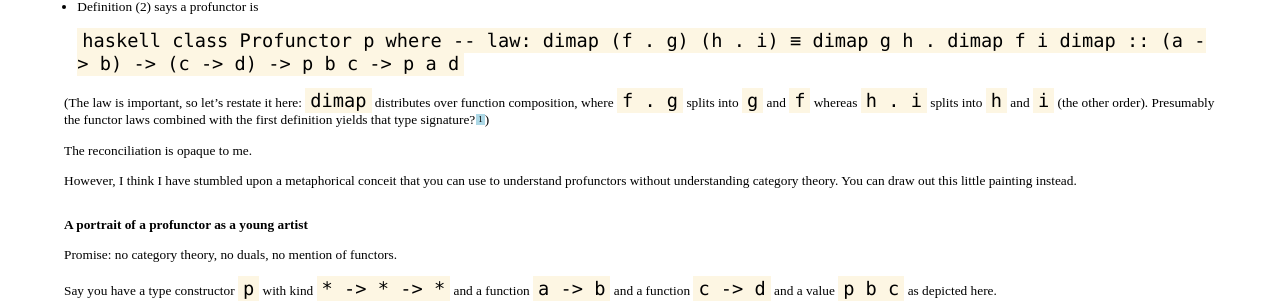
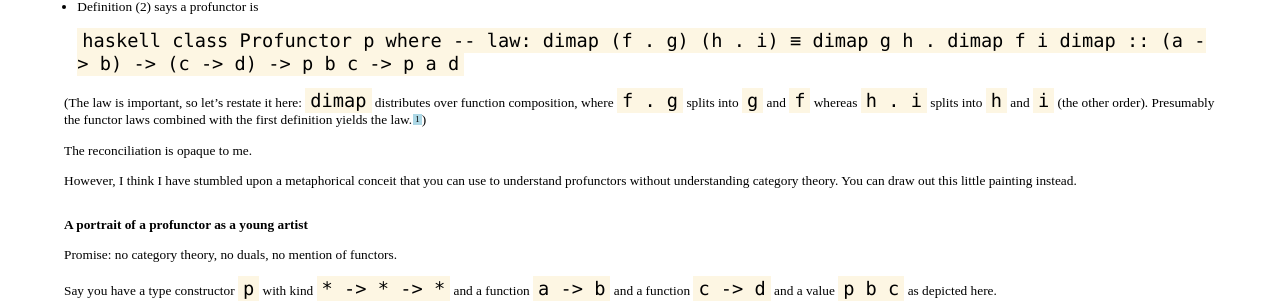
Before and after one commit to hlian/hao.codes, a Jekyll site: the page built from _posts/2015-02-25-profunctors.md, in a window 1280 px wide and 900 px high, scrolled down 1012 px. Shown: the part 165-469 px from the top of the window. Built offline with Jekyll 4.4.1, drawn with Linux system fonts in a browser that asks for light colours; Markdown is read by kramdown in place of the engine named in the settings.

Commit message:
profunctor: misspoke proof

```diff
--- a/_posts/2015-02-25-profunctors.md
+++ b/_posts/2015-02-25-profunctors.md
@@ -99,8 +99,8 @@ of "profunctor," one based in category and one based in Haskell code.
 (The law is important, so let's restate it here: `dimap` distributes
 over function composition, where `f . g` splits into `g` and `f`
 whereas `h . i` splits into `h` and `i` (the other order). Presumably
-the functor laws combined with the first definition yields that type
-signature?[^messy])
+the functor laws combined with the first definition yields the
+law.[^messy])
 
 The reconciliation is opaque to me.
 
```
